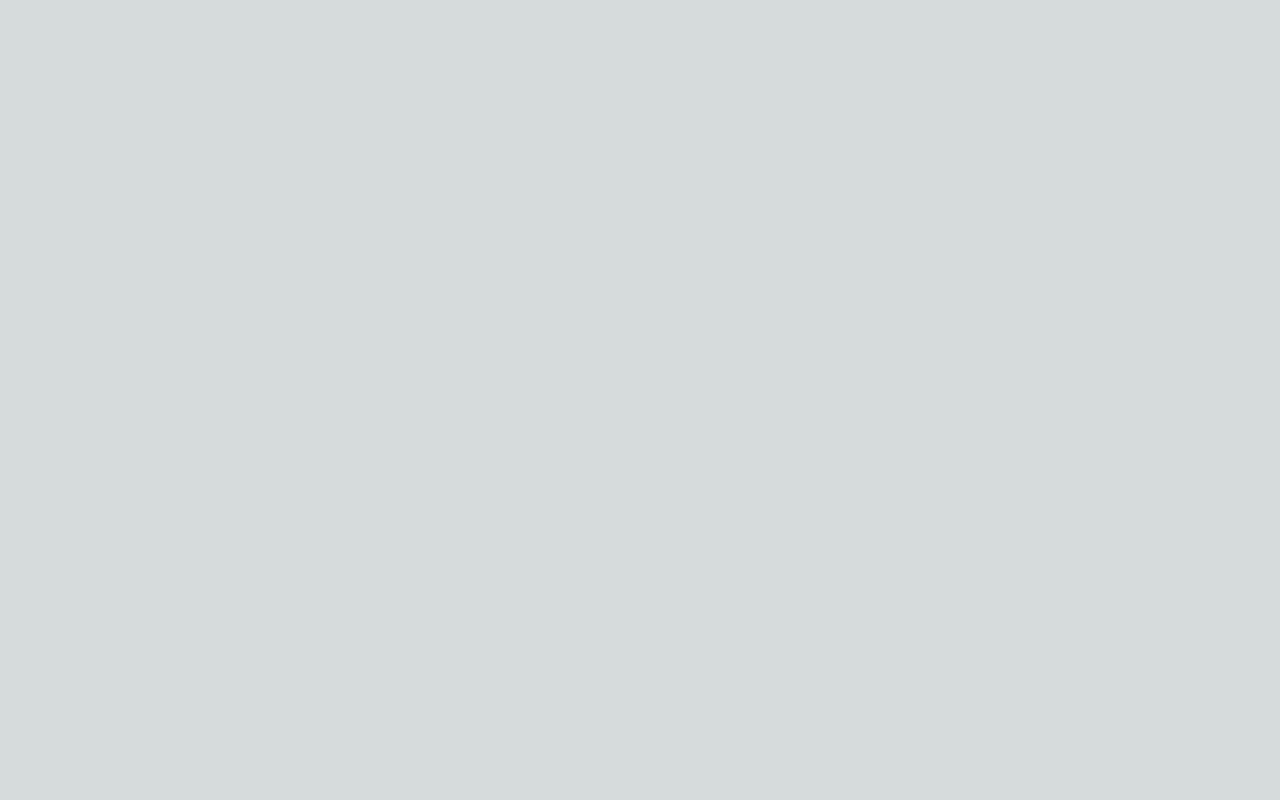
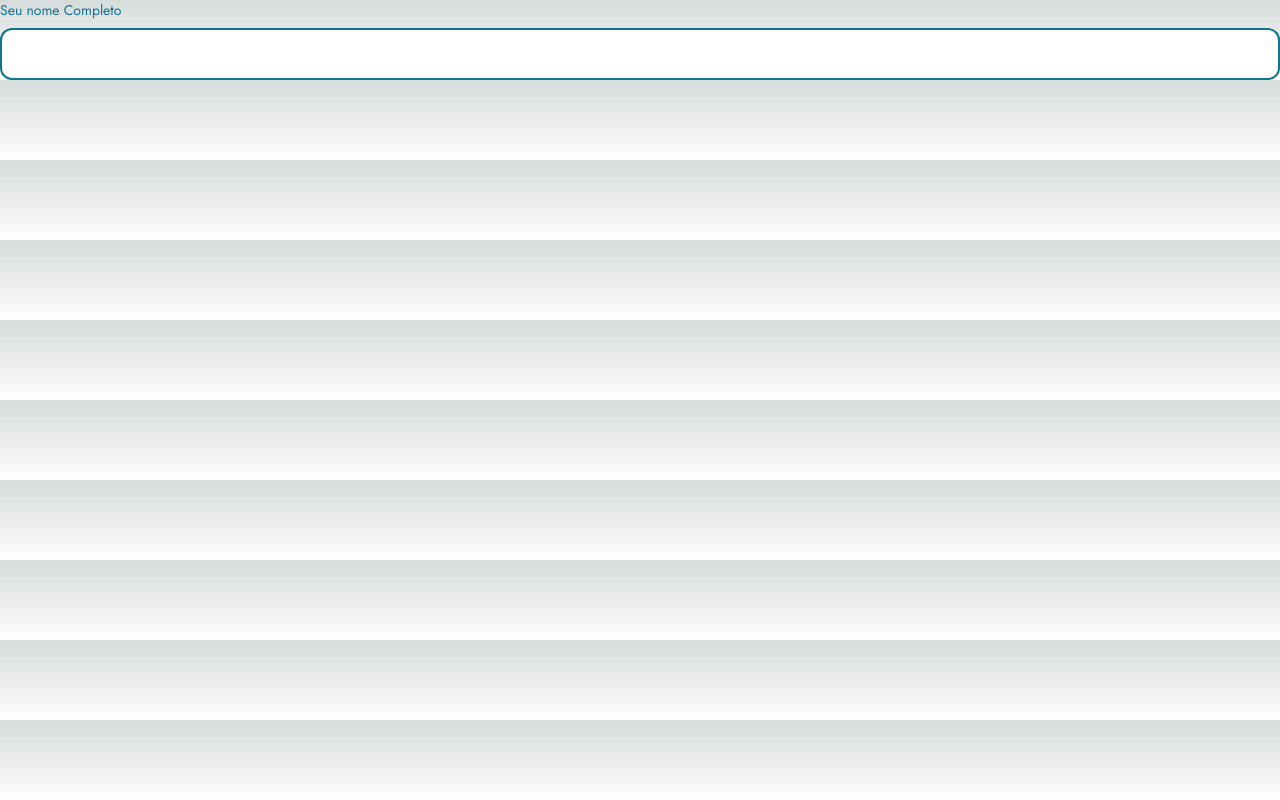
Before and after one commit to mateusmoov/busquePet, a Next.js app: page / in a window 1280 px wide. Built offline with nearby package versions, Linux system fonts and the light colour scheme.

Commit message:
feat: make the input component

```diff
--- /dev/null
+++ b/src/app/components/Input/index.tsx
@@ -0,0 +1,46 @@
+import { InputHTMLAttributes } from "react";
+import { twMerge } from "tailwind-merge";
+
+type VariantsProps = {
+  label: string;
+  input: string;
+}
+
+type InputProps = InputHTMLAttributes<HTMLInputElement> & {
+  label: string;
+  variant: VariantProps;
+};
+
+type VariantProps = keyof typeof variants;
+
+const variants = {
+  donor: {
+    label: "text-fuchsia-800",
+    input: "border-fuchsia-800",
+  },
+  adopter: {
+    label: "text-cyan-700",
+    input: "border-cyan-700",
+  },
+} satisfies Record<string, VariantsProps>;
+
+export const Input = ({ label, variant, ...rest }: InputProps) => {
+  return (
+    <div className="flex flex-col">
+      <label
+        htmlFor={label}
+        className={twMerge(variants[variant].label, "text-sm font-body mb-2")}
+      >
+        {label}
+      </label>
+      <input
+        id={label}
+        className={twMerge(
+          variants[variant].input,
+          "text-black font-body py-3 rounded-xl border-2 "
+        )}
+        {...rest}
+      />
+    </div>
+  );
+};
--- a/src/app/components/index.ts
+++ b/src/app/components/index.ts
@@ -1,3 +1,4 @@
 export { Button } from "./Button";
 export { Icon } from "./Icon";
 export { Header } from "./Header"
+export { Input } from './Input'
--- a/src/app/page.tsx
+++ b/src/app/page.tsx
@@ -1,8 +1,9 @@
-
+import { Input } from "./components";
 
 export default function Home() {
   return (
     <>
+    <Input variant="adopter" label="Seu nome Completo"/>
     </>
   );
 }
```
